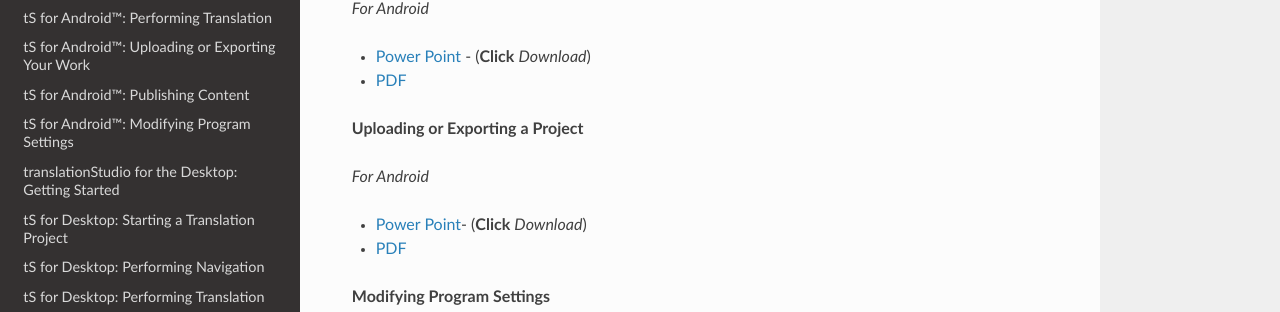
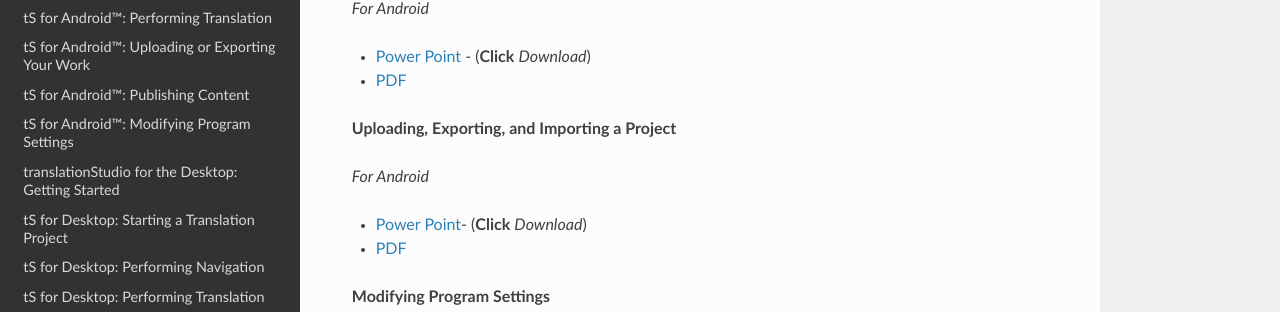
Before and after one commit to unfoldingWord-dev/translationStudio-Info, a Sphinx documentation site: the page built from docs/Appendix.rst, in a window 1280 px wide and 900 px high, scrolled down 593 px. Shown: the part 282-594 px from the top of the window. Built offline with Sphinx 7.4.7 and the Read the Docs theme 2.0.0, drawn with Linux system fonts in a browser that asks for light colours; pages that are not in the unit, such as notebooks, are missing from menus.

Commit message:
Update Appendix.rst

```diff
--- a/docs/Appendix.rst
+++ b/docs/Appendix.rst
@@ -65,7 +65,7 @@ Power Point Presentations (with PDFs)
 
 .. *For Desktop*
 
-**Uploading or Exporting a Project**
+**Uploading, Exporting, and Importing a Project**
 
 *For Android*
 
```
